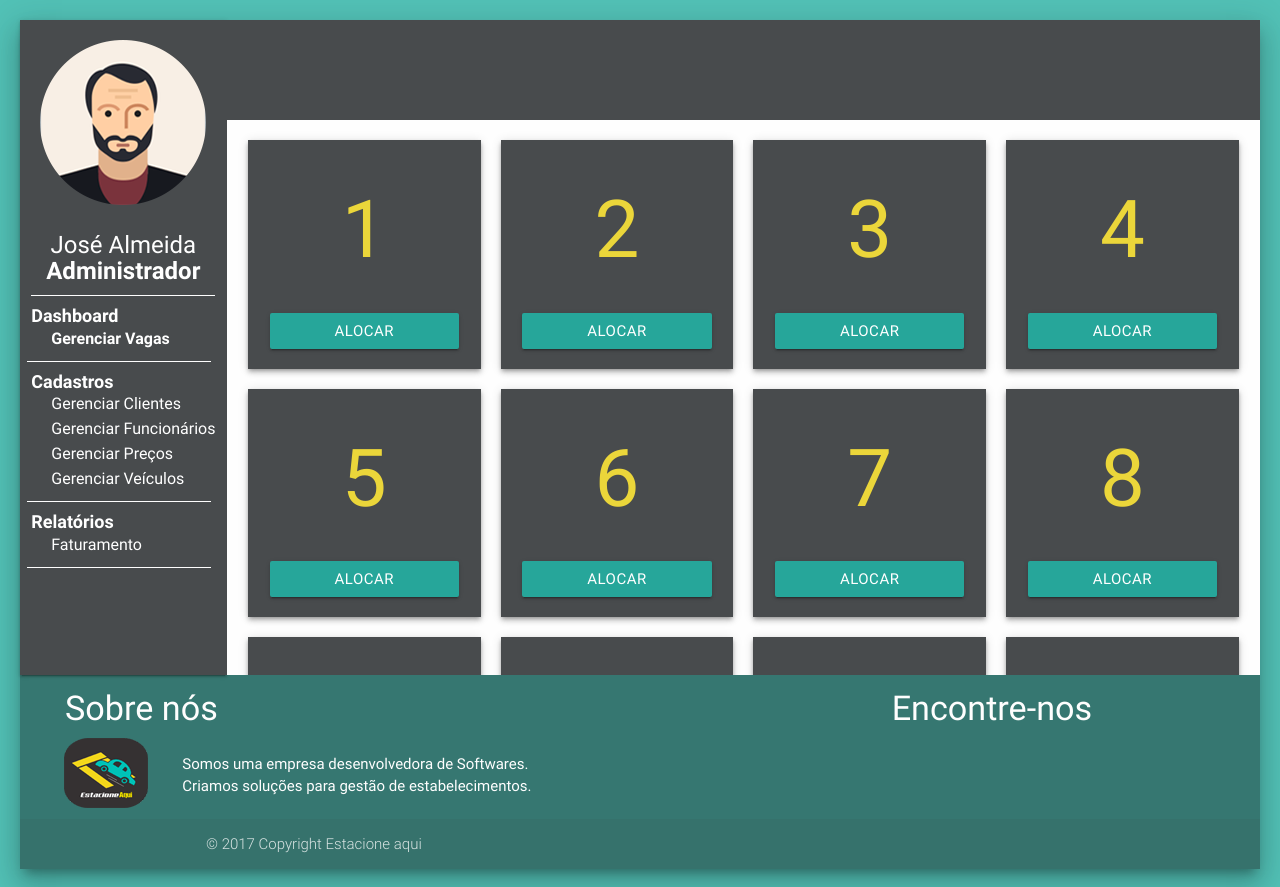
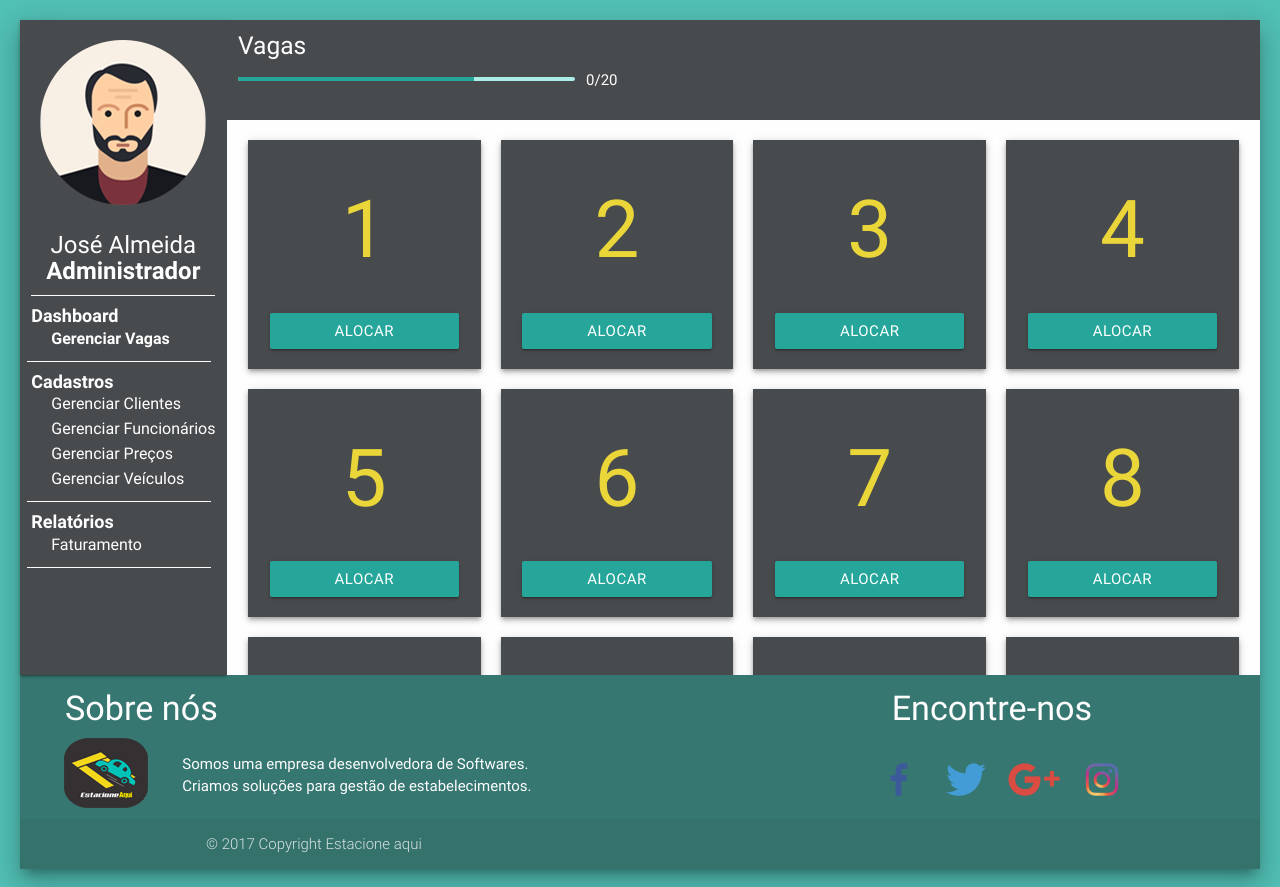
Before and after one commit to RFormigao/estacione-aqui, a PHP site: page /visao/index.html in a window 1280 px wide. Shown: the top 887 px of the page. Run offline with PHP 8.4, Linux system fonts and the light colour scheme; some libraries are stand-ins or nearby versions.

Commit message:
Formulario Liberar e Icones de Redes Sociais

```diff
--- a/2 - desenvolvimento/css/sass/components/_variables.scss
+++ b/2 - desenvolvimento/css/sass/components/_variables.scss
@@ -158,9 +158,9 @@ $input-margin: 0 0 $input-margin-bottom 0 !default;
 $input-padding: 0 !default;
 $input-transition: all .3s !default;
 $label-font-size: .8rem !default;
-$input-disabled-color: rgba(0,0,0, .26) !default;
-$input-disabled-solid-color: #BDBDBD !default;
-$input-disabled-border: 1px dotted $input-disabled-color !default;
+$input-disabled-color: #484b4d !default;
+$input-disabled-solid-color: #484b4d !default;
+$input-disabled-border: 1px solid $input-disabled-color !default;
 $input-invalid-border: 1px solid $input-error-color !default;
 $placeholder-text-color: lighten($input-border-color, 20%) !default;
 
--- a/2 - desenvolvimento/css/sass/main.scss
+++ b/2 - desenvolvimento/css/sass/main.scss
@@ -94,6 +94,10 @@ $cor4: #ebd63a;
         background: $cor2;
         height: 655px;
 
+        @media #{$small-and-down} {
+   height: auto;
+  }
+
         img
         {
             margin-top: 20px;
@@ -163,6 +167,15 @@ $cor4: #ebd63a;
         {
             background: $cor2;
             height: 100px;
+
+            h5
+            {
+                color: $cor3;
+            }
+            span
+            {
+                color: $cor3;
+            }
         }
 
         .bg-vagas
@@ -264,7 +277,6 @@ $cor4: #ebd63a;
             }
 
 
-
         }
     }
 
--- a/2 - desenvolvimento/visao/index.html
+++ b/2 - desenvolvimento/visao/index.html
@@ -42,7 +42,13 @@
                 <div class="col l10 s12 bg-main">
                     <div class="row">
                         <header class="col s12 cabecalho">
-
+                            <h5>Vagas</h5>
+                             <div class=" col l4 s10 progress">
+                                  <div class="determinate" style="width: 70%" ></div>
+                              </div>
+                            <div class="col s2">
+                                <span>0/20</span>
+                            </div>
                         </header>
                     </div>
 
@@ -239,29 +245,29 @@
                                         <a class="waves-effect waves-light btn col l1 s2 pesquisar"><i class="material-icons center">search</i></a>
 
                                         <div class="row">
-                                            <div class="input-field col s10">
-                                                <input id="proprietario" type="text">
+                                            <div class="input-field col s12 l10">
+                                                <input disabled id="proprietario" type="text">
                                                 <label for="proprietario">Proprietário:</label>
                                             </div>
                                         </div>
 
                                         <div class="row">
-                                            <div class="input-field col s5">
-                                                <input id="veiculo" type="text">
+                                            <div class="input-field col l5 s12">
+                                                <input disabled id="veiculo" type="text">
                                                 <label for="veiculo">Veículo:</label>
                                             </div>
-                                            <div class="input-field col s5">
-                                                <input id="placa" type="text">
+                                            <div class="input-field col l5 s12">
+                                                <input disabled id="placa" type="text">
                                                 <label for="placa">Placa:</label>
                                             </div>
                                         </div>
 
                                         <div class="row">
-                                            <div class="input-field col s5">
-                                                <input id="data" type="date">
+                                            <div class="input-field col l5 s12">
+                                                <input disabled id="data" type="date">
                                             </div>
-                                            <div class="input-field col s5">
-                                                <input id="horai" type="text">
+                                            <div class="input-field col l5 s12">
+                                                <input disabled id="horai" type="text">
                                                 <label for="horai">Hora Inicial:</label>
                                             </div>
                                         </div>
@@ -274,15 +280,57 @@
                                 </div>
                             </form>
 
-                            <div id="liberar" class="modal">
+                            <form id="liberar" class="modal">
                                 <div class="modal-content">
-                                    <h4>Liberar</h4>
-                                    <p>A aqui voce ira liberar o veiculo</p>
-                                </div>
+                                    <h4>Liberar vaga</h4>
+                                    <div class="row">
+                                        <div class="input-field col s12 l10 ">
+                                            <input disabled id="proprietario" type="text">
+                                            <label for="proprietario">Proprietário:</label>
+                                        </div>
+                                    </div>
+
+                                    <div class="row">
+                                        <div class="input-field col s12 l5">
+                                            <input disabled id="veiculo" type="text">
+                                            <label for="veiculo">Veículo:</label>
+                                        </div>
+                                        <div class="input-field col s12 l5">
+                                            <input disabled id="placa" type="text">
+                                            <label for="placa">Placa:</label>
+                                        </div>
+                                    </div>
+
+                                    <div class="row">
+                                        <div class="input-field col l10 s12">
+                                            <input disabled id="data" type="date">
+                                        </div>
+                                    </div>
+
+                                    <div class="row">
+                                        <div class="input-field col l5 s12">
+                                            <input disabled id="horai" type="text">
+                                            <label for="horai">Hora Inicial:</label>
+                                        </div>
+                                        <div class="input-field col l5 s12">
+                                            <input disabled id="horaf" type="text">
+                                            <label for="horaf">Hora Final:</label>
+                                        </div>
+                                    </div>
+
+                                    <div class="row">
+                                        <div class="input-field col s12 valor">
+                                            <input disabled value="100,00" id="valor" type="text">
+                                            <label for="valor">Valor:</label>
+                                        </div>
+                                    </div>
+
+                                    </div>
                                 <div class="modal-footer">
                                     <a href="#!" class="modal-action modal-close waves-effect waves-green btn-flat confirmar-liberar">Ok</a>
+                                    <a href="#!" class="modal-action modal-close waves-effect waves-red btn-flat">Cancelar</a>
                                 </div>
-                            </div>
+                            </form>
 
                         </main>
                     </div>
@@ -291,6 +339,7 @@
 
                 <footer class="page-footer rodape">
                     <div class="row">
+
                         <div class="col l8 s12 info-rodape">
                             <h4>Sobre nós</h4>
                             <div class="row">
@@ -305,7 +354,12 @@
 
                         <div class="col l4 s12 info-rodape">
                             <h4>Encontre-nos</h4>
+                            <a href="facebook.com"><img class="rede" src="../img/facebook.png"></a>
+                            <a href="twitter.com"><img class="rede" src="../img/twitter.png"></a>
+                            <a href="google.com"><img class="rede" src="../img/google.png"></a>
+                            <a href="instagram.com"><img class="rede" src="../img/insta.png"></a>
                         </div>
+
                     </div>
                     <div class="footer-copyright">
                     <div class="container">
```
Also changed, not shown: 2 - desenvolvimento/css/main.css, 2 - desenvolvimento/img/facebook.png (added), 2 - desenvolvimento/img/google.png (added), 2 - desenvolvimento/img/insta.png (added), 2 - desenvolvimento/img/twitter.png (added).
